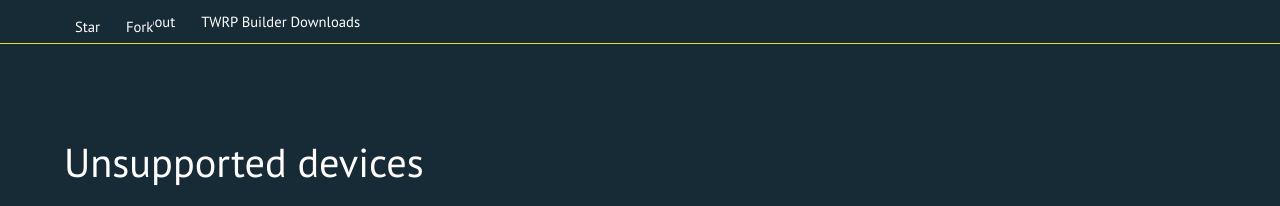
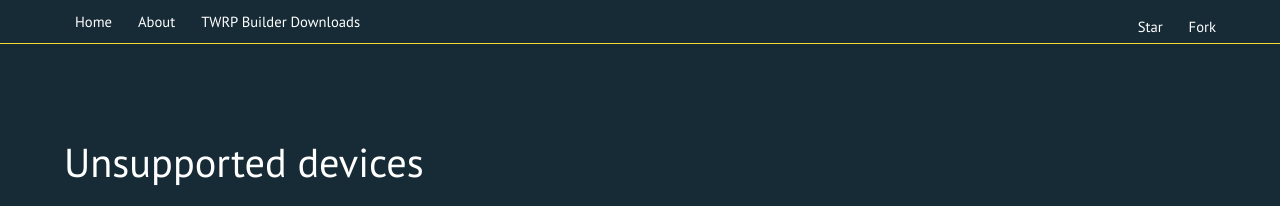
Before and after one commit to TwrpBuilder/twrpbuilder.github.io, a Jekyll site: the page built from posts/unsupported_devices.md, in a window 1280 px wide. Shown: the top 206 px of the page. Built offline with Jekyll 4.4.1, drawn with Linux system fonts in a browser that asks for light colours; nearby versions of some CDN libraries.

Commit message:
RTL: Fix issues on right-to-left layout
for posts

```diff
--- a/_layouts/post.html
+++ b/_layouts/post.html
@@ -20,6 +20,19 @@
 		<meta property="og:image" content="/assets/images/logo.png" />
 
 		<script src="/assets/js/twrpbuilder.js"></script>
+		{% if page.lang == 'ar' %}
+		<style>
+			#header .rightHead {
+				left: 0;
+			}
+		</style>
+		{% else %}
+		<style>
+			#header .rightHead {
+				right: 0;
+			}
+		</style>
+		{% endif %}
 	</head>
 	<body class="subpage">
 		<script src="https://ajax.googleapis.com/ajax/libs/jquery/2.1.1/jquery.min.js"></script>
```
